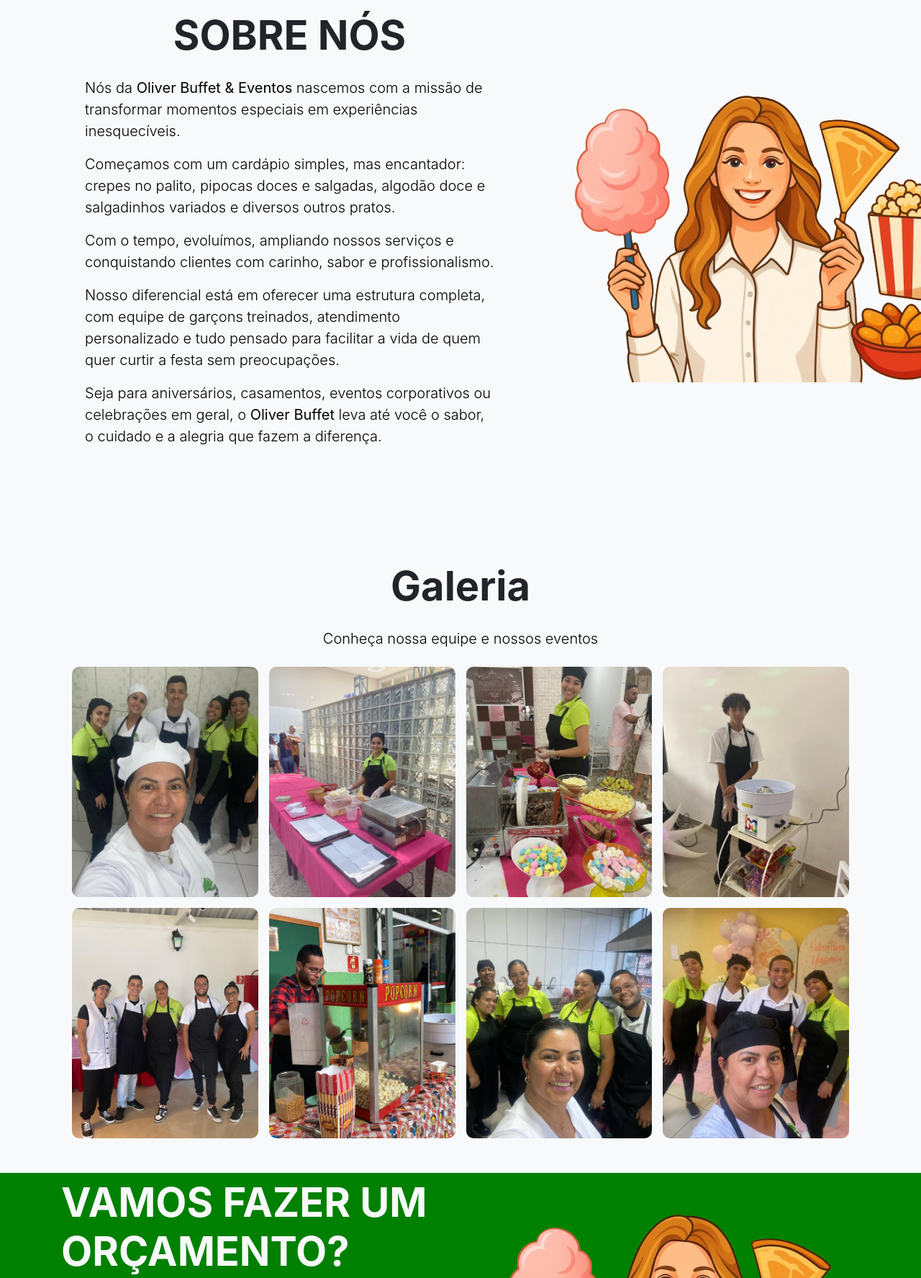
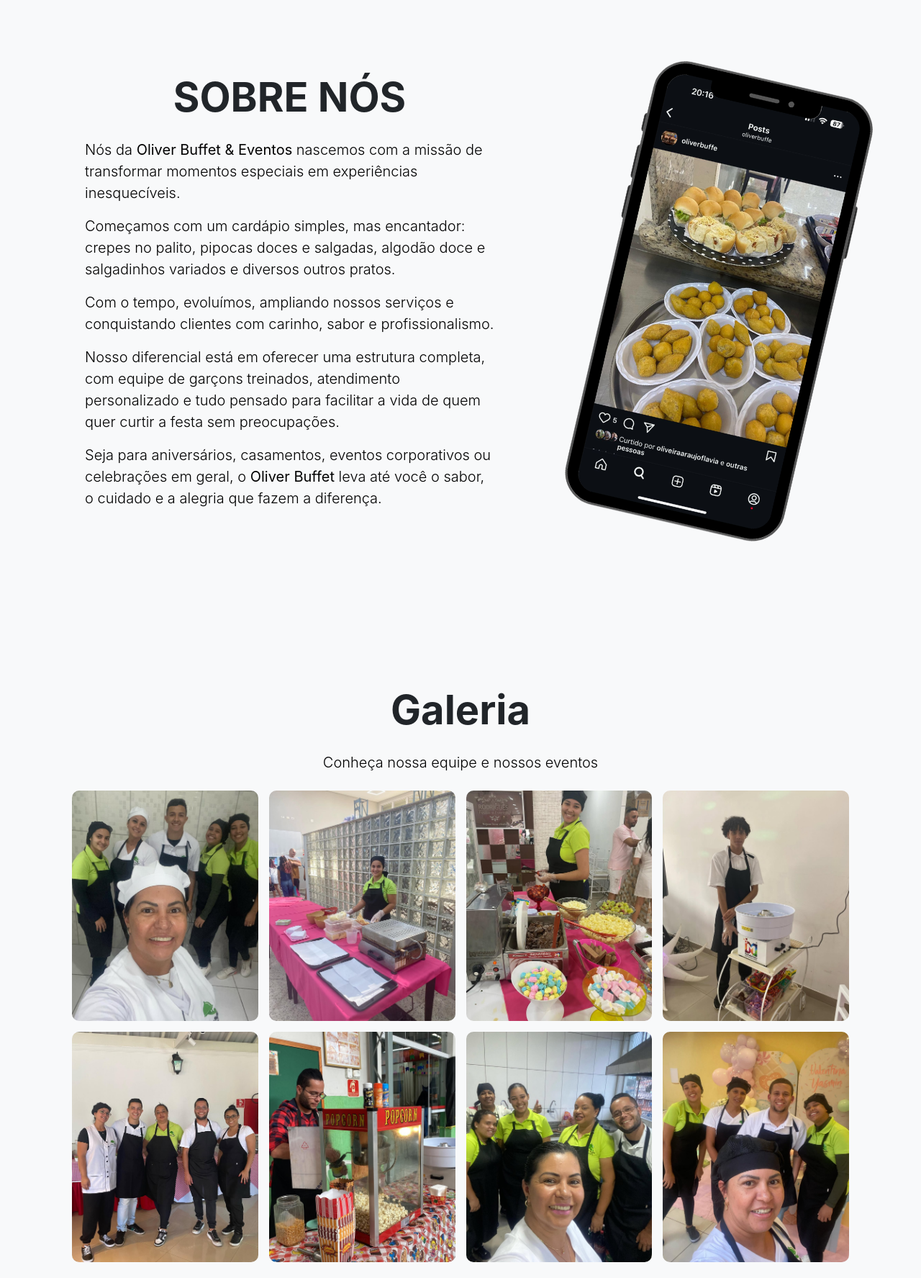
Before and after one commit to VictorAraujo03/OliverBuffet-SiteProject, a website: page index.html in a window 1280 px wide. Shown: the part 280-2055 px from the top of the page at 72% size. Drawn offline with nearby package versions, Linux system fonts and the light colour scheme.

Commit message:
Change: Alteração no rodapé e Acrescentando imagem no sobre nós

```diff
--- a/css/style.css
+++ b/css/style.css
@@ -52,6 +52,7 @@
 
 #botao-enviar {
   color: green; /* verde padrão */
+  border-radius: 5px;
   transition: all 0.3s ease;
 }
 
@@ -59,6 +60,11 @@
   background-color: green; /* fundo verde */
   color: #fff;               /* texto branco */
   border-color: green;
+}
+
+#imagem-salgados-celular {
+  transform: rotate(13deg);
+  transition: transform 0.6s ease;
 }
 
 body {
--- a/index.html
+++ b/index.html
@@ -30,7 +30,8 @@
         <nav class="navbar navbar-expand-sm navbar-light d-flex align-items-center p-0">
             <div class="container p-0">
                 <a href="index.html" class="navbar-brand p-0">
-                    <img src="img/logo_oliver_buffet.png " class="d-inline-block align-top logo-oliver" alt="Oliver Buffet">
+                    <img src="img/logo_oliver_buffet.png " class="d-inline-block align-top logo-oliver" alt="Oliver Buffet"
+                    style="max-width: 200px;">
                 </a>
 
                 <button class="navbar-toggler" data-toggle="collapse" data-target="#nav-principal">
@@ -96,8 +97,8 @@
                 </div>
 
                 <!-- Coluna da Imagem -->
-                <div class="col-md-5 text-center">
-                    <img src="img/arte_de_fundo_oliverbuffet.png" alt="Arte Oliver Buffet" class="img-fluid" style="max-width: 750px;">
+                <div class="col-md-5 text-center" id="imagem-salgados-celular">
+                    <img src="img/salgados.png" alt="Arte Oliver Buffet" class="img-fluid" style="max-width: 500px;">
                 </div>
 
             </div>
@@ -105,7 +106,7 @@
     </section> <!-- fim sessão sobre -->
 
     <!-- início seção de galeria de fotos -->
-    <section class="galeria py-5 bg-light">
+    <section class="galeria py-5 pb-6 bg-light">
         <div class="container">
         <div class="col-md-12 ">
         <h2 class="display-4 font-weight-bold mb-4 text-center">Galeria</h2>
@@ -125,7 +126,7 @@
         </div>
       </section> <!-- fim seção de botoes do carrossel -->
 
-    <footer id="contato"> <!--  inicio rodape -->
+    <footer id="contato" class="pt-5"> <!--  inicio rodape -->
         <div class="container">
             <div class="row">
                 <div class="col-md-6 d-flex">
```
